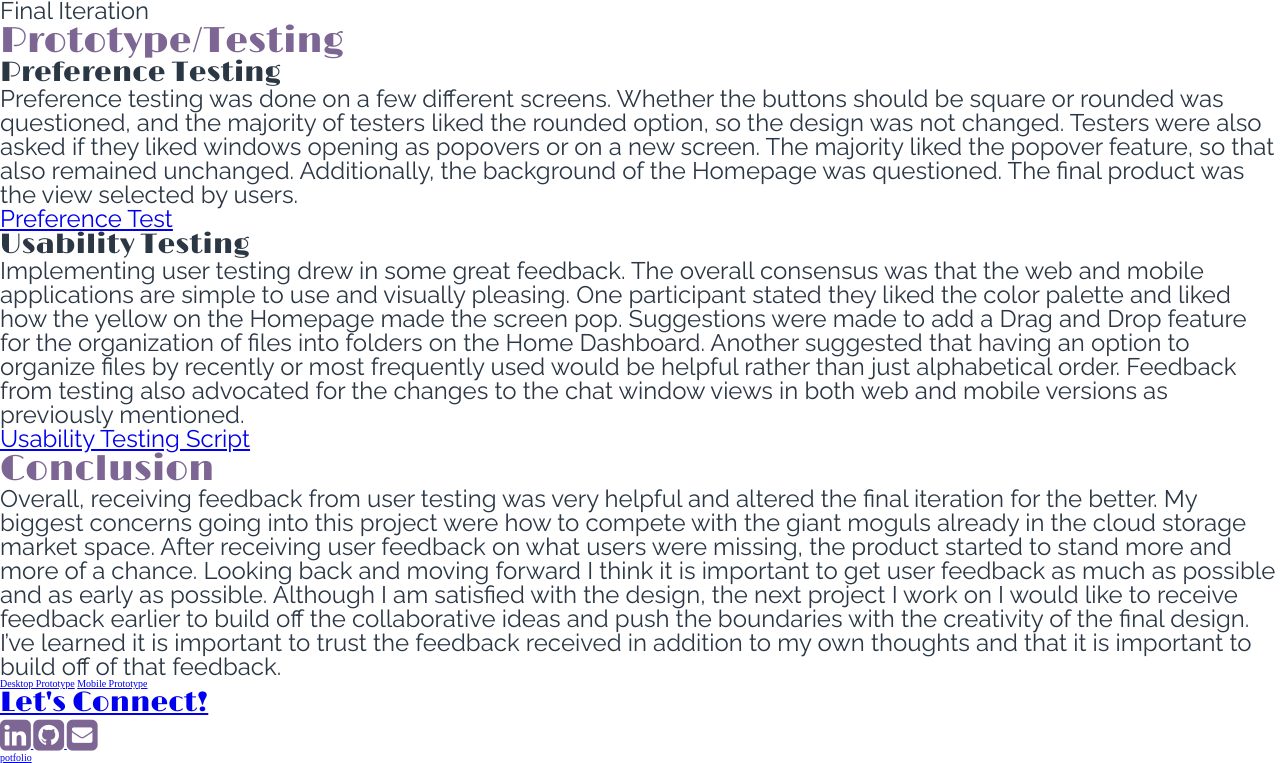
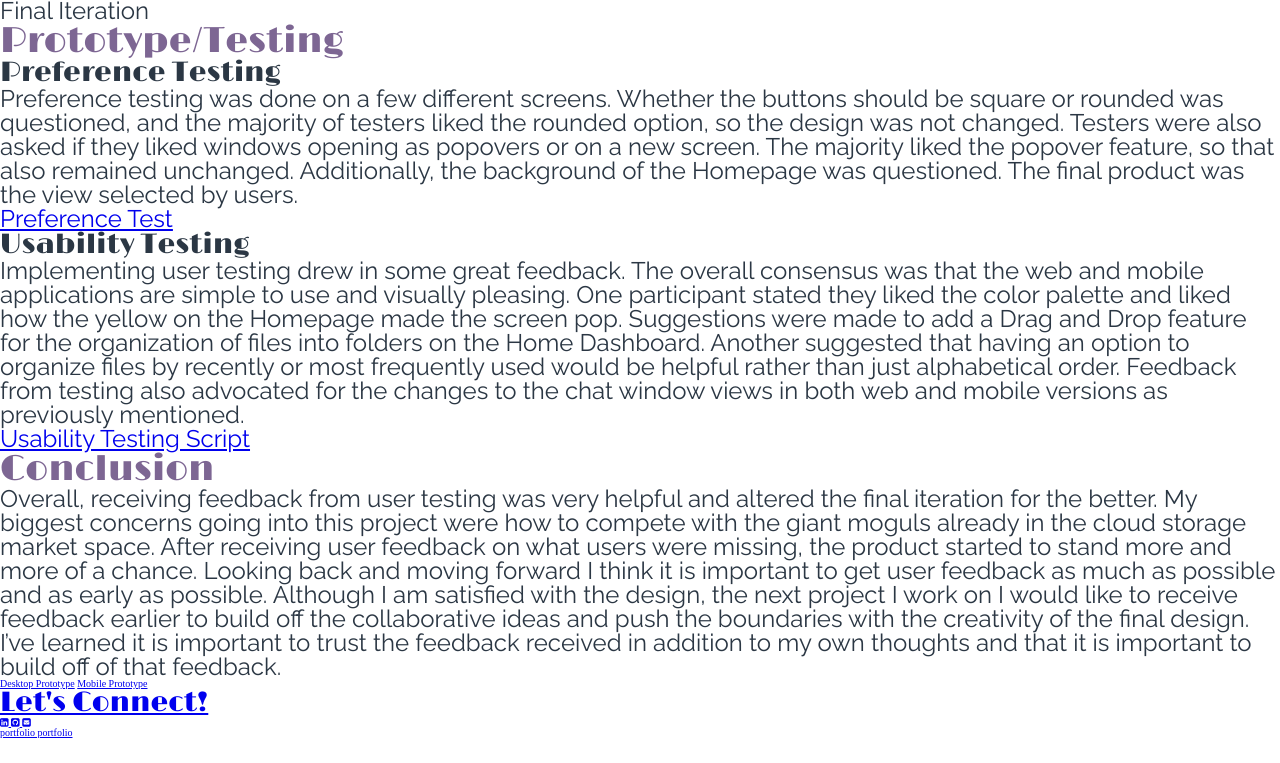
Before and after one commit to sylviasorriento/portfolio, a plain HTML site: page project.html in a window 1280 px wide. Shown: the part 11048-11811 px from the top of the page. After the commit the page ends 11786 px from the top, so only its background shows below. Drawn offline with nearby package versions, Linux system fonts and the light colour scheme.

Commit message:
html updates

```diff
--- a/project.html
+++ b/project.html
@@ -274,11 +274,12 @@
     <footer>
       <h3><a href="mailto:sylviasorriento@gmail.com?subject=Connecting">Let's Connect!</a></h3>
       <div class="footer-links">
-        <a href="https://www.linkedin.com/in/sylvia-sorriento/"><i class="fa fa-linkedin-square" style="font-size:36px;color:#7D6693"></i>
-        <a href="https://github.com/sylviasorriento"><i class="fa fa-github-square" style="font-size:36px;color:#7D6693"></i>
-        <a href="mailto:sylviasorriento@gmail.com?subject=Connecting"><i class="fa fa-envelope-square" style="font-size:36px;color:#7D6693"></i>
+        <a href="https://www.linkedin.com/in/sylvia-sorriento/"><i class="fa fa-linkedin-square"></i>
+        <a href="https://github.com/sylviasorriento"><i class="fa fa-github-square"></i>
+        <a href="mailto:sylviasorriento@gmail.com?subject=Connecting"><i class="fa fa-envelope-square"></i>
       </div>
     </footer>
   </body>
 </html>
-potfolio
+portfolio
+portfolio
```
